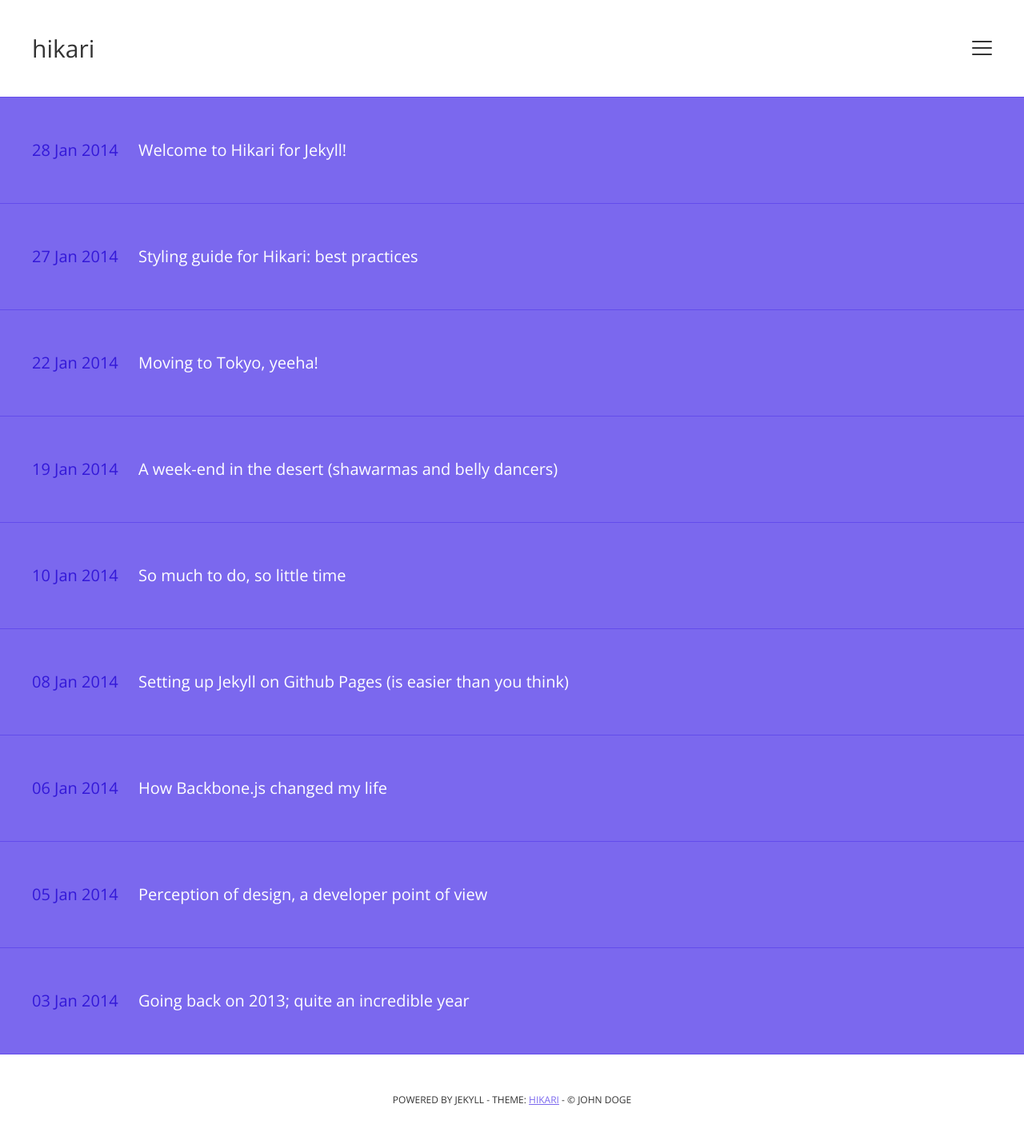
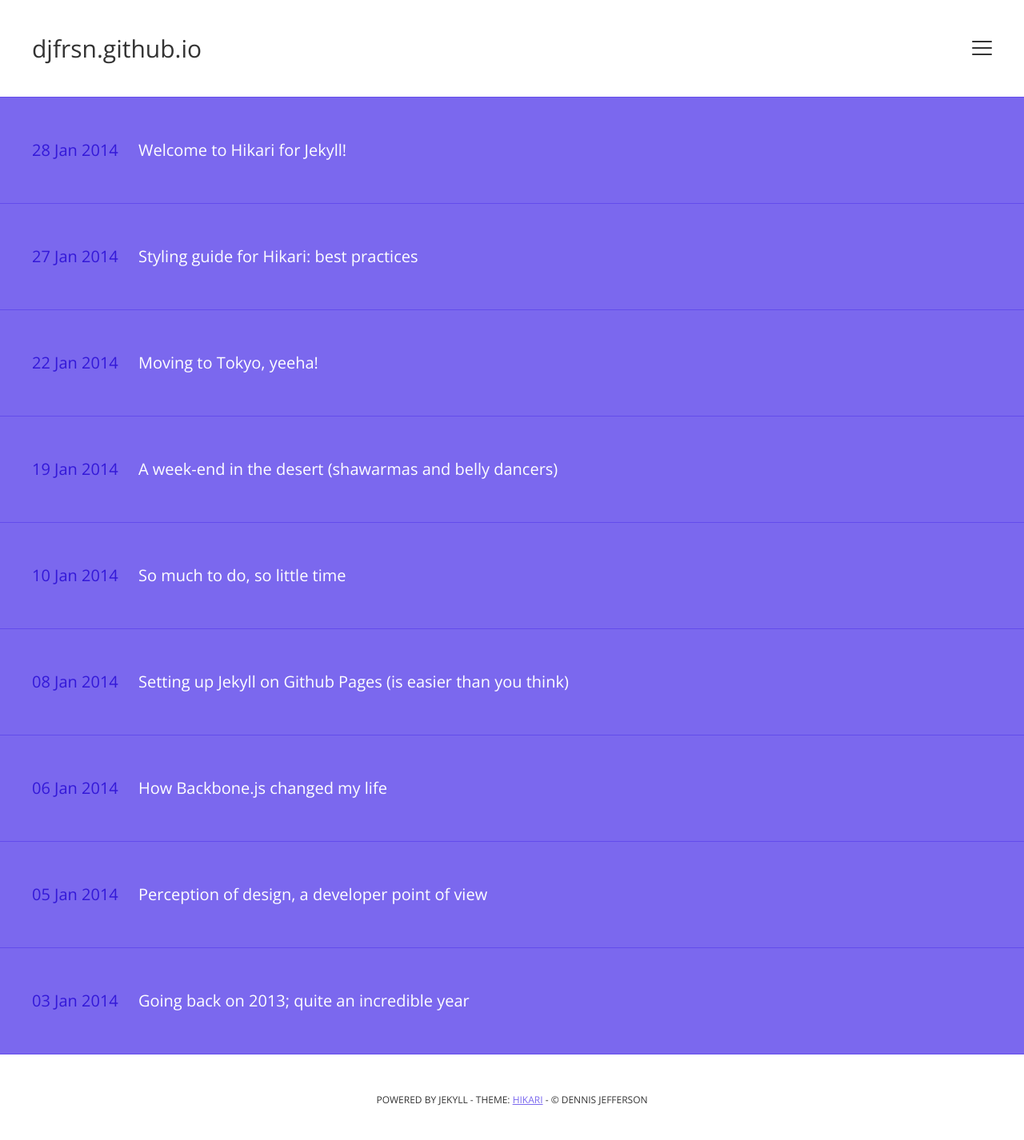
Before and after one commit to djfrsn/djfrsn.github.io, a Jekyll site: the page built from index.html, in a window 1280 px wide. Shown: the whole page at 80% size. Built offline with Jekyll 4.4.1, drawn with Linux system fonts in a browser that asks for light colours; the list of posts is cut into pages by our own code; some of the changed lines change nothing that is shown.

Commit message:
Config: update

```diff
--- a/_config.yml
+++ b/_config.yml
@@ -1,29 +1,29 @@
 # Title of your blog; shows in the header
-name: "hikari"
+name: "djfrsn.github.io"
 
 # Description of your content (will only be used on Google Search)
-description: "Fluid, responsive blog theme for Jekyll"
+description: "The web experiments of Dennis Jefferson"
 
 # Your name. Will show in your footer + sidebar
-author: "John Doge"
+author: "Dennis Jefferson"
 
-url: "http://m3xm.github.io"
+url: "http://djfrsn.github.io"
 baseurl: "/"
 
 # A short presentation of yourself. Will show in the sidebar, under your name. Best usage would be between 30 to 50 words.
-author-bio: "I'm a dog. I develop things. This is my blog so why don't you close this damn side panel (cursed by most UX Designers but I don't care, I do whatever I want) and start reading my awesome stuff?"
+author-bio: "I enjoy learning different types of web technologies. This site is used as a staging area for sites to go live. As well as a breeding ground for play things"
 
 # Social Accounts (mine, as placeholders)
 
-twitter: mx3m
-github: m3xm
-dribbble: m3xm
-instagram: m3xm
+twitter: djfrsn
+github: djfrsn
+dribbble: djfrsn
+instagram: djfrsn
 
 # Google Analytics (you may want to changes these with yours or even delete :)
 
-ga_domain: m3xm.github.io
-ga_tracking_id: UA-47727049-1
+ga_domain: djfrsn.github.io
+ga_tracking_id: UA-37230318-2
 
 # Other (refer to http://jekyllrb.com/docs/home/ for further details on the below)
 
```
